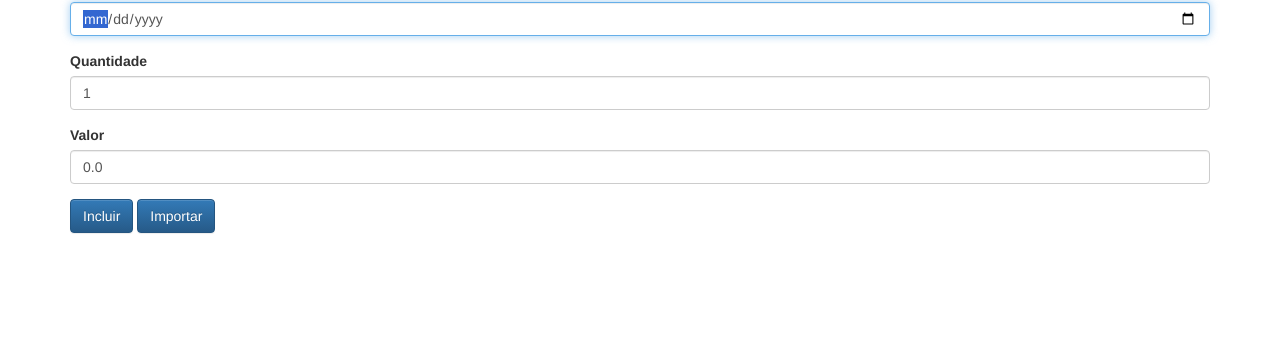
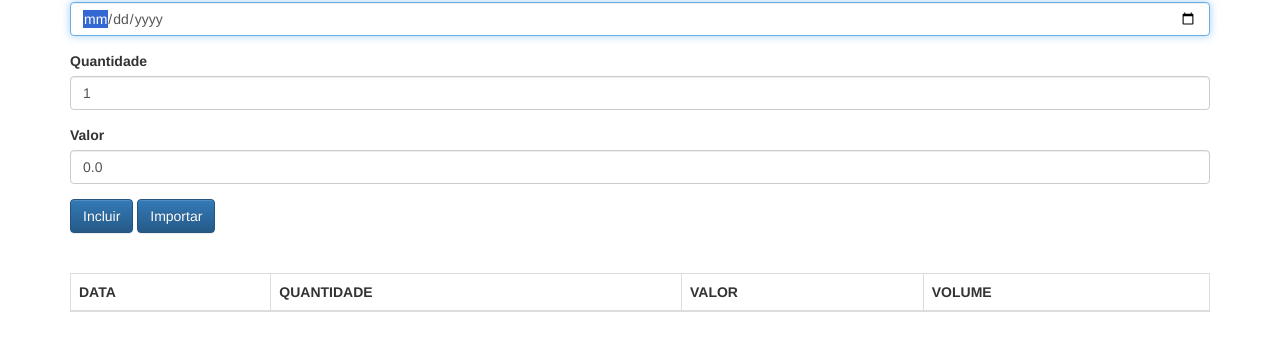
Before and after one commit to marcelobc548/curso-typescript, a website: page app/index.html in a window 1280 px wide. Shown: the part 93-444 px from the top of the page. Drawn offline with Linux system fonts and the light colour scheme; no server answers.

Commit message:
Corrige a propriedade "defaultJSExtensions"
A propriedade "defaultJSExtensions" estava sendo usada sem o "s" ao final, o que impossibilitava do loader achar as dependências sem usar a extensão dos arquivos JS.
Erro identificado a partir de um post no curso Alura

```diff
--- a/app/index.html
+++ b/app/index.html
@@ -43,7 +43,7 @@
     <script src="lib/jquery.min.js"></script>
     <script src="lib/system.js"></script>
     <script>
-        System.defaultJSExtension = true;
+        System.defaultJSExtensions = true;
         System.import("js/app.js").catch(exception => console.error(exception));
     </script>
 
```
